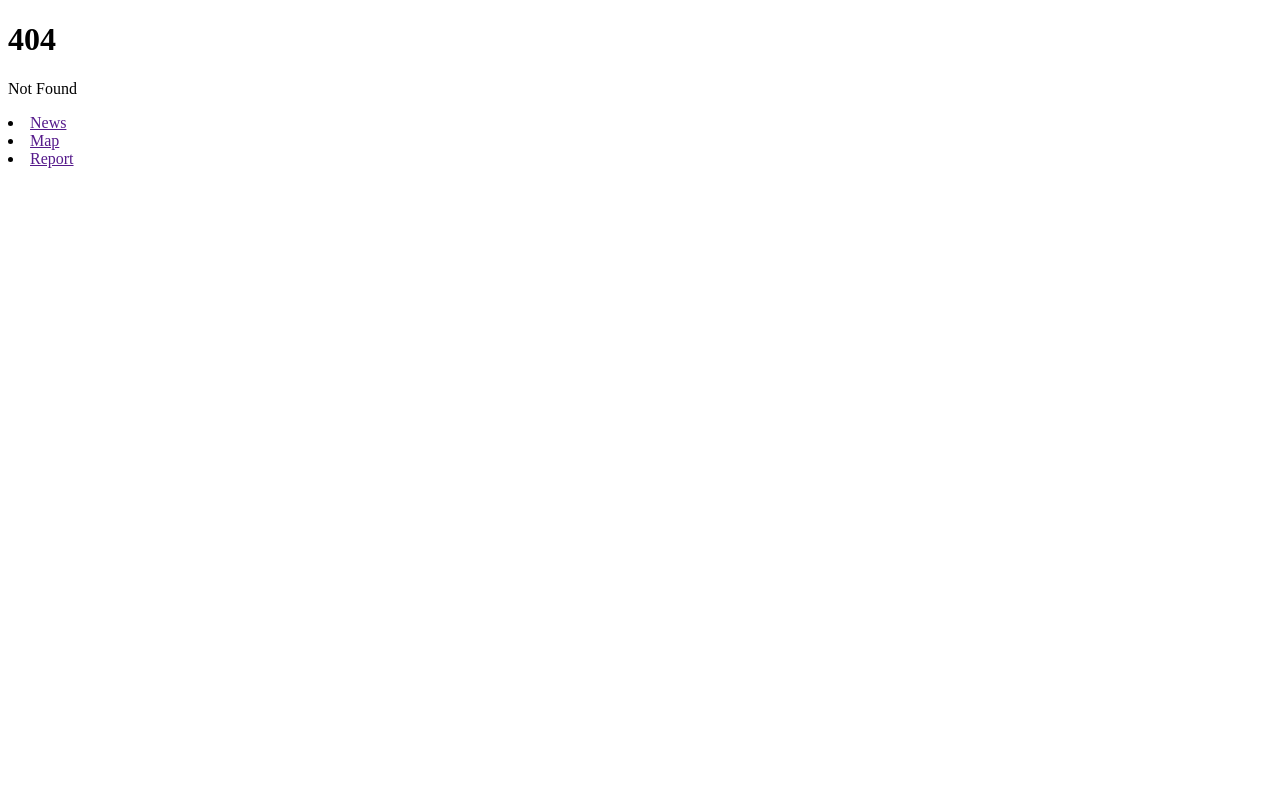
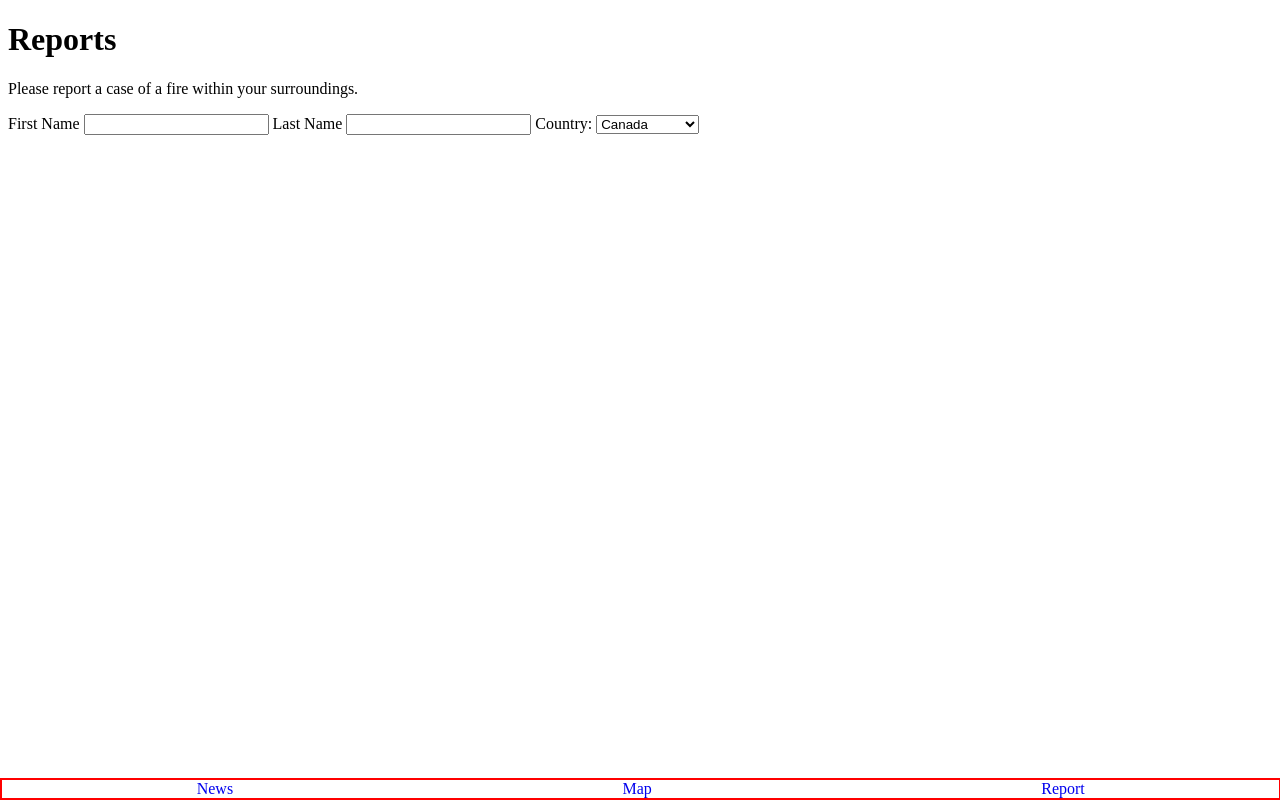
Before and after one commit to Chinurum-Omenuko/OTU-Fires, a SvelteKit app in the folder Frontend/: page /report in a window 1280 px wide. Before the commit this address had no page. Built offline with nearby package versions, Linux system fonts and the light colour scheme.

Commit message:
report page workings

```diff
--- a/Frontend/src/routes/+layout.svelte
+++ b/Frontend/src/routes/+layout.svelte
@@ -1,7 +1,28 @@
 <slot />
 
+<style>
+    nav{
+        display: flex;
+        flex-direction: row;
+        justify-content: space-around;
+        position: fixed;
+        bottom: 0;
+        left: 0;
+        border: solid 2px red;
+        width: 99.8%;
+    }
+
+    li{
+        list-style: none;
+    }
+
+    a{
+        text-decoration: none;
+    }
+</style>
+
 <nav>
-    <li><a href="">News</a></li>
-    <li><a href="">Map</a></li>
-    <li><a href="">Report</a></li>
+    <li><a href="/">News</a></li>
+    <li><a href="/map">Map</a></li>
+    <li><a href="/report">Report</a></li>
 </nav>
--- a/Frontend/src/routes/+page.svelte
+++ b/Frontend/src/routes/+page.svelte
@@ -1,2 +1,4 @@
-<h1>Welcome to SvelteKit</h1>
-<p>Visit <a href="https://kit.svelte.dev">kit.svelte.dev</a> to read the documentation</p>
+<h1>News</h1>
+<p>News feed will go in here.
+    Created using an RSS Feed on local fires.
+</p>
--- /dev/null
+++ b/Frontend/src/routes/report/+page.svelte
@@ -0,0 +1,16 @@
+<h1>Reports</h1>
+<p>Please report a case of a fire within your surroundings.</p>
+
+<form action="">
+    <label for="fname">First Name</label>
+    <input type="text" name="fname" id="fname">
+
+    <label for="lname">Last Name</label>
+    <input type="text" name="lname" id="lname">
+
+    <label for="cars">Country:</label>
+    <select id="cars" name="cars">
+        <option value="volvo">Canada</option>
+        <option value="saab">United States</option>
+    </select>
+</form>
```
Also changed, not shown: 1 other file (tests, documents, lock files or other folders).
